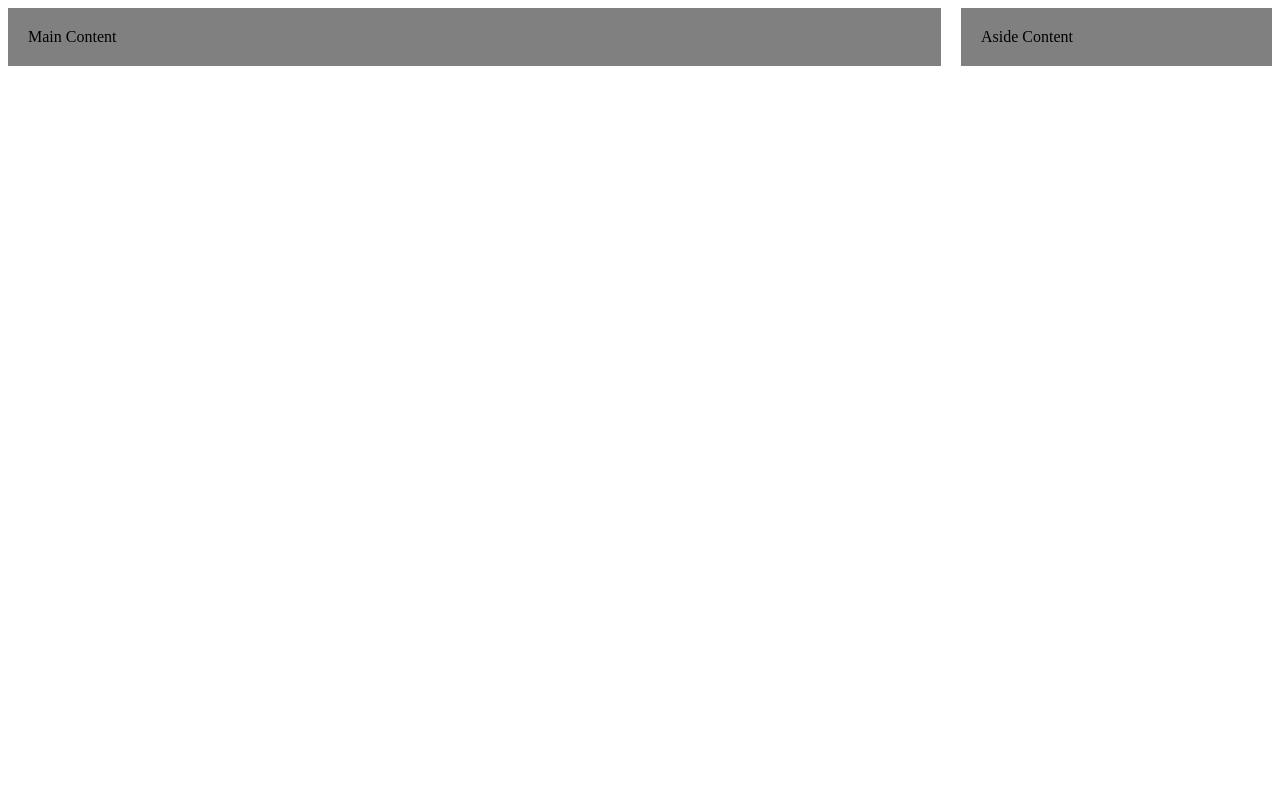
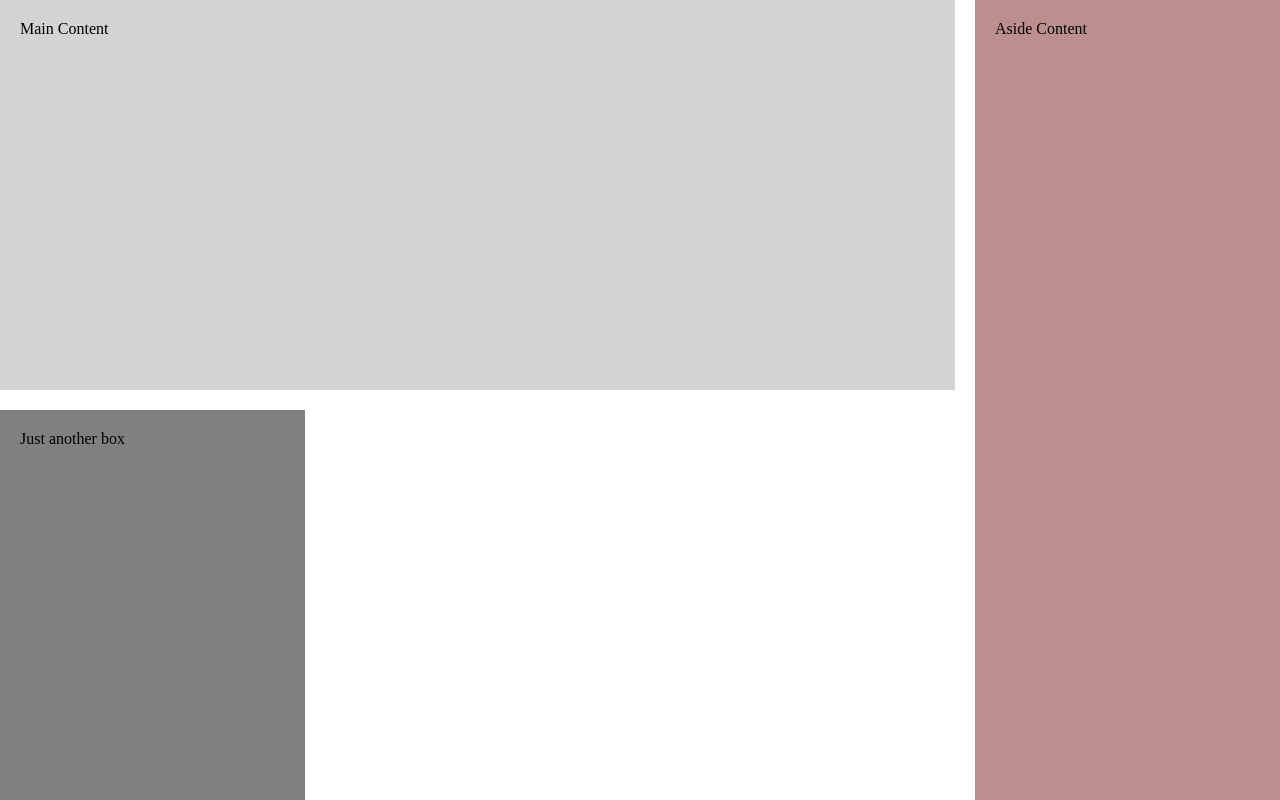
Before and after one commit to giovanniTramonto/grid, a plain HTML site: page index.html in a window 1280 px wide. Drawn offline with Linux system fonts and the light colour scheme.

Commit message:
add grid-area

```diff
--- a/index.html
+++ b/index.html
@@ -6,14 +6,32 @@
   <title>Grid</title>
   <meta name="viewport" content="width=device-width, initial-scale=1">
   <style>
+    html,
+    body {
+      height: 100%;
+      margin: 0;
+    }
     .wrapper {
       display: grid;
-      grid-template-columns: 3fr 1fr;
-      grid-column-gap: 20px;
+      grid-template-columns: 1fr 1fr 1fr 1fr;
+      grid-template-rows: 1fr 1fr;
+      grid-template-areas:
+        "main main main aside"
+        ". . . aside";
+      grid-gap: 20px;
+      height: 100%;
     }
     .box {
       padding: 20px;
       background: grey;
+    }
+    .main {
+      grid-area: main;
+      background: lightgray;
+    }
+    .aside {
+      grid-area: aside;
+      background: rosybrown;
     }
   </style>
 </head>
@@ -22,6 +40,9 @@
     <main class="main box">
       Main Content
     </main>
+    <div class="box">
+      Just another box
+    </div>
     <aside class="aside box">
       Aside Content
     </aside>
```
